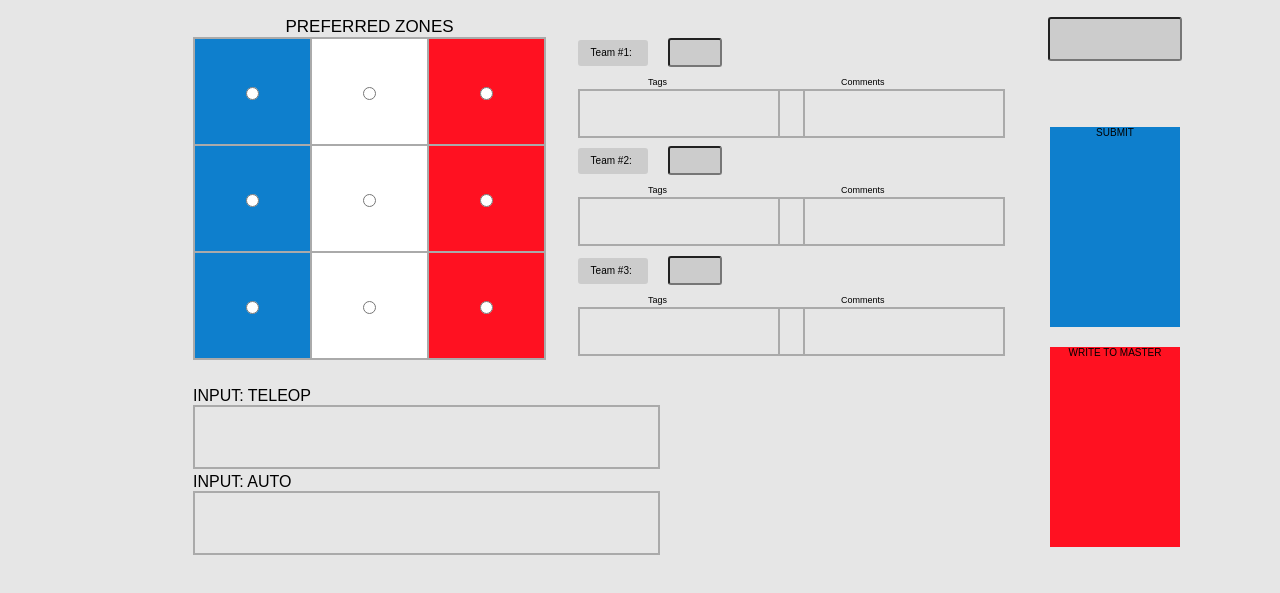
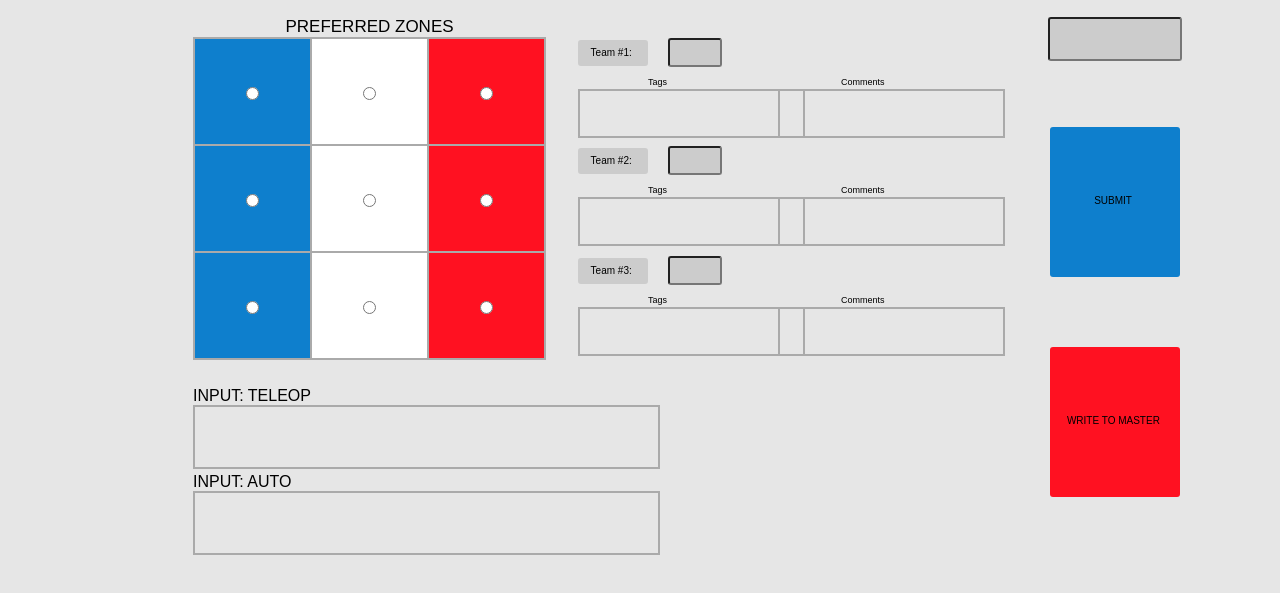
Before and after one commit to FRC-Team-955/AerialAssistScouting, a plain HTML site: page index.html in a window 1280 px wide. Shown: the part 73-666 px from the top of the page. Drawn offline with Linux system fonts and the light colour scheme.

Commit message:
Submit buttons work, js not working invalid call function, gui complete except keys

```diff
--- a/css/style.css
+++ b/css/style.css
@@ -99,8 +99,9 @@ textArea
 {
     position: absolute;
     width: 130px;
-    height: 200px;
+    height: 150px;
     top: 0px;
+    border-radius: 3px;
     background-color: rgb(14, 127, 205);
 }
 
@@ -108,15 +109,30 @@ textArea
 {
     position: absolute;
     width: 130px;
-    height: 200px;
+    height: 150px;
     top: 220px;
+    border-radius: 3px;
     background-color: rgb(255, 17, 33);
 }
 
-.submitText
+#writeToMasterFileActual
 {
-    text-align: center;
-    top: 50px;
+    display: none;
+}
+
+#writeToFileHeader
+{
+    position: absolute;
+    top: 45%;
+    left: 34%;
+    font-size: 10px;
+}
+
+#writeToMasterFileHeader
+{
+    position: absolute;
+    top: 45%;
+    left: 13%;
     font-size: 10px;
 }
 
--- a/index.html
+++ b/index.html
@@ -31,10 +31,11 @@
         </div>
         <div id="submitContainer">
             <div id="writeToFile">
-                <p class="submitText">SUBMIT</p>
+                <p id="writeToFileHeader">SUBMIT</p>
             </div>
+            <input type="file" id="writeToMasterFileActual" multiple/>
             <div id="writeToMasterFile">
-                <p class="submitText">WRITE TO MASTER</p>
+                <p id="writeToMasterFileHeader">WRITE TO MASTER</p>
             </div>
         </div>
         <div id="zonesContainer">
--- a/js/main.js
+++ b/js/main.js
@@ -38,9 +38,19 @@ var masterFileName = "MasterScouting.csv";
 
 $(document).ready(function(){
     $("#files").change(getLoadedFiles);
+
     $("div").click(function(){
         setRadioInDiv(this.id);
     });
+
+    $("#writeToFile").click(function(){
+        processInputData();
+    });
+
+    $("#writeToMasterFile").click(function(){
+        $("#writeToMasterFileActual").click();
+    });
+
     init();
 });
 
@@ -149,6 +159,7 @@ Robot.prototype.loadData = function(data)
 // Called when the app is first loaded
 function init()
 {
+
     // Check for the various File API support.
     if (!window.File || !window.FileReader || !window.FileList || !window.Blob)
       alert('The File APIs are not fully supported in this browser.');
```
